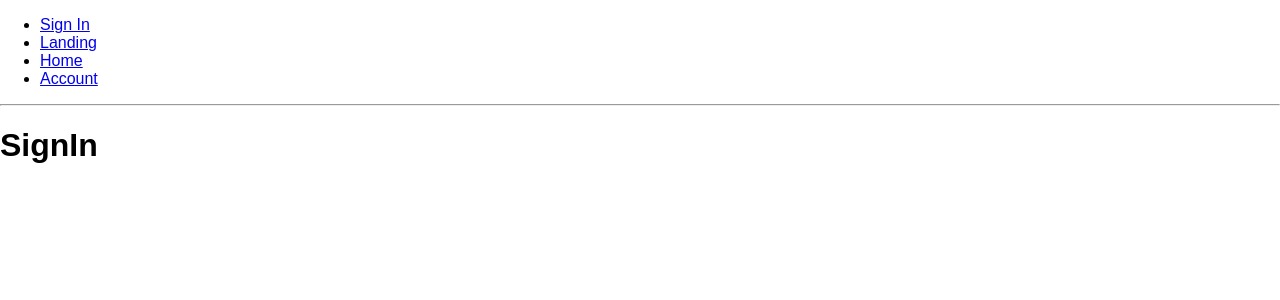
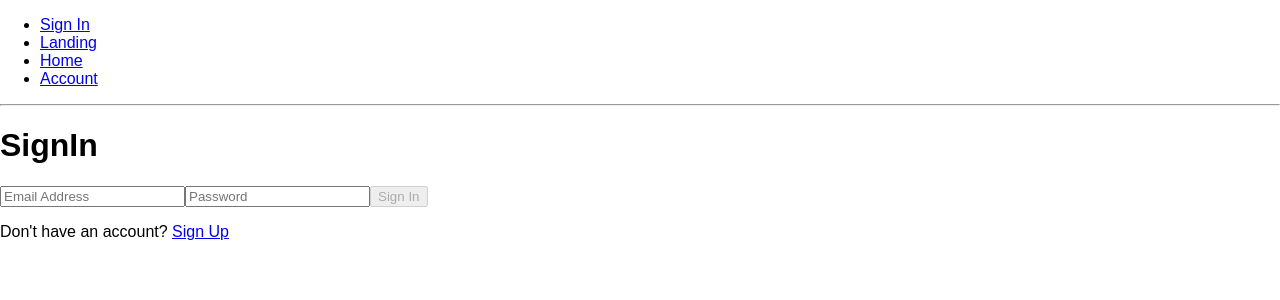
Before and after one commit to matt-mcalister/ImPact-fe, a React (Create React App) app: page /signin in a window 1280 px wide. Shown: the top 300 px of the page. Built offline with nearby package versions, Linux system fonts and the light colour scheme.

Commit message:
created sign in page

```diff
--- a/src/components/App.js
+++ b/src/components/App.js
@@ -5,7 +5,7 @@ import {
 } from 'react-router-dom';
 
 import SignUpPage from './sessions/SignUpPage';
-import SignInPage from './sessions/SignIn';
+import SignInPage from './sessions/SignInPage';
 import PasswordForgetPage from './sessions/PasswordForget';
 
 import Navigation from './Navigation';
--- a/src/components/sessions/SignIn.js
+++ /dev/null
@@ -1,11 +0,0 @@
-import React from 'react';
-
-const SignIn= () => {
-  return (
-    <div>
-      <h1>SignIn</h1>
-    </div>
-  )
-}
-
-export default SignIn;
--- /dev/null
+++ b/src/components/sessions/SignInForm.js
@@ -0,0 +1,81 @@
+import React, { Component } from 'react';
+import { withRouter } from 'react-router-dom';
+
+import { auth } from '../../firebase';
+import * as routes from '../../constants/routes';
+
+const byPropKey = (propertyName, value) => () => ({
+  [propertyName]: value,
+});
+
+const INITIAL_STATE = {
+  email: '',
+  password: '',
+  error: null,
+};
+
+class SignInForm extends Component {
+  constructor(props) {
+    super(props);
+
+    this.state = { ...INITIAL_STATE };
+  }
+
+  onSubmit = (event) => {
+    event.preventDefault();
+
+    const {
+      email,
+      password,
+    } = this.state;
+
+    const {
+      history,
+    } = this.props;
+
+    auth.doSignInWithEmailAndPassword(email, password)
+      .then(() => {
+        this.setState(() => ({ ...INITIAL_STATE }));
+        history.push(routes.HOME);
+      })
+      .catch(error => {
+        this.setState(byPropKey('error', error));
+      });
+  }
+
+  render() {
+    const {
+      email,
+      password,
+      error,
+    } = this.state;
+
+    const isInvalid =
+      password === '' ||
+      email === '';
+
+    return (
+      <form onSubmit={this.onSubmit}>
+        <input
+          value={email}
+          onChange={event => this.setState(byPropKey('email', event.target.value))}
+          type="text"
+          placeholder="Email Address"
+        />
+        <input
+          value={password}
+          onChange={event => this.setState(byPropKey('password', event.target.value))}
+          type="password"
+          placeholder="Password"
+        />
+        <button disabled={isInvalid} type="submit">
+          Sign In
+        </button>
+
+        { error && <p>{error.message}</p> }
+      </form>
+    );
+  }
+}
+
+export default withRouter(SignInForm);
--- /dev/null
+++ b/src/components/sessions/SignInPage.js
@@ -0,0 +1,17 @@
+import React, { Component } from 'react';
+import { withRouter } from 'react-router-dom';
+
+
+import SignUpLink from './SignUpLink';
+import SignInForm from './SignInForm';
+
+
+const SignInPage = () =>
+  <div>
+    <h1>SignIn</h1>
+    <SignInForm />
+    <SignUpLink />
+  </div>
+
+
+export default SignInPage;
```
